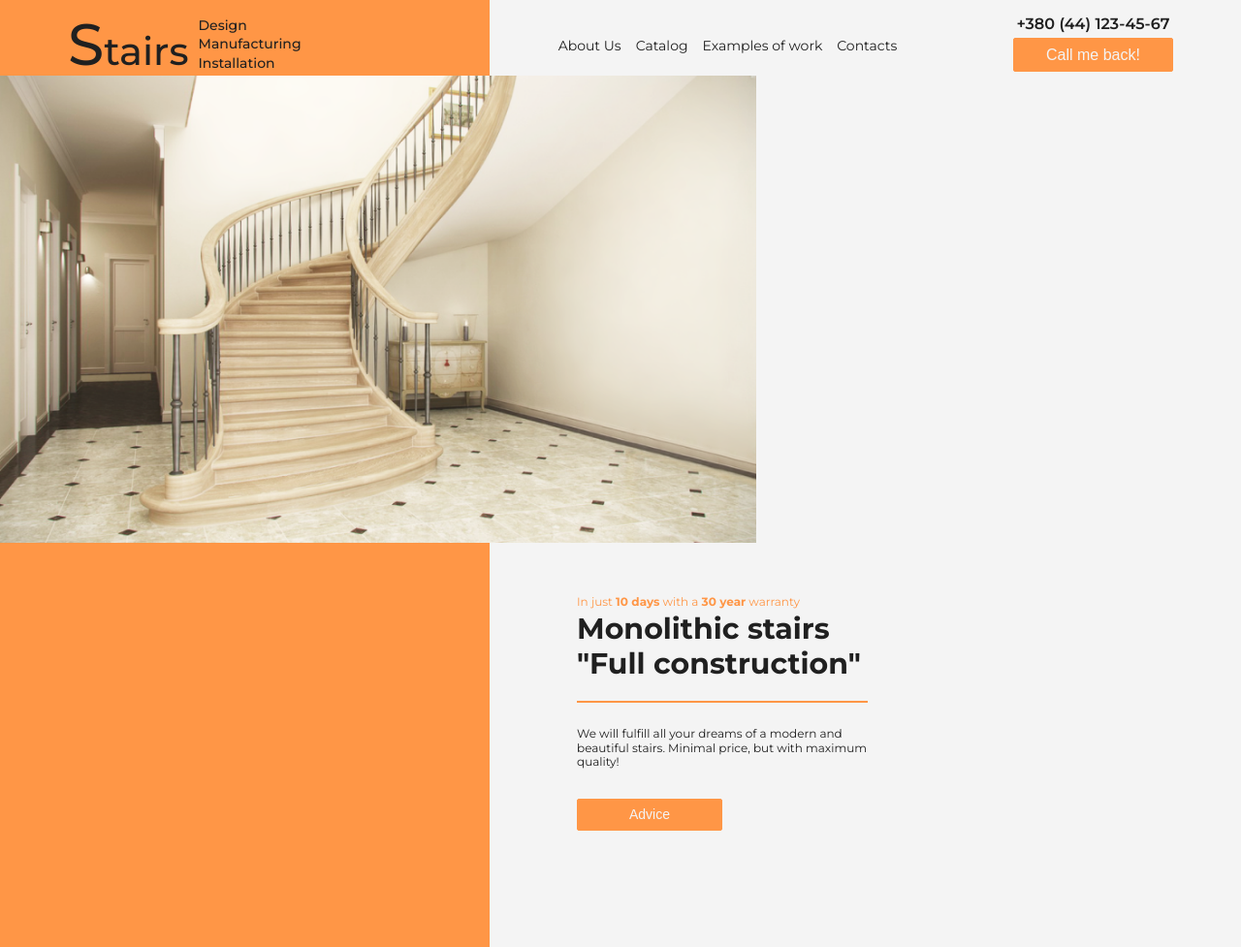
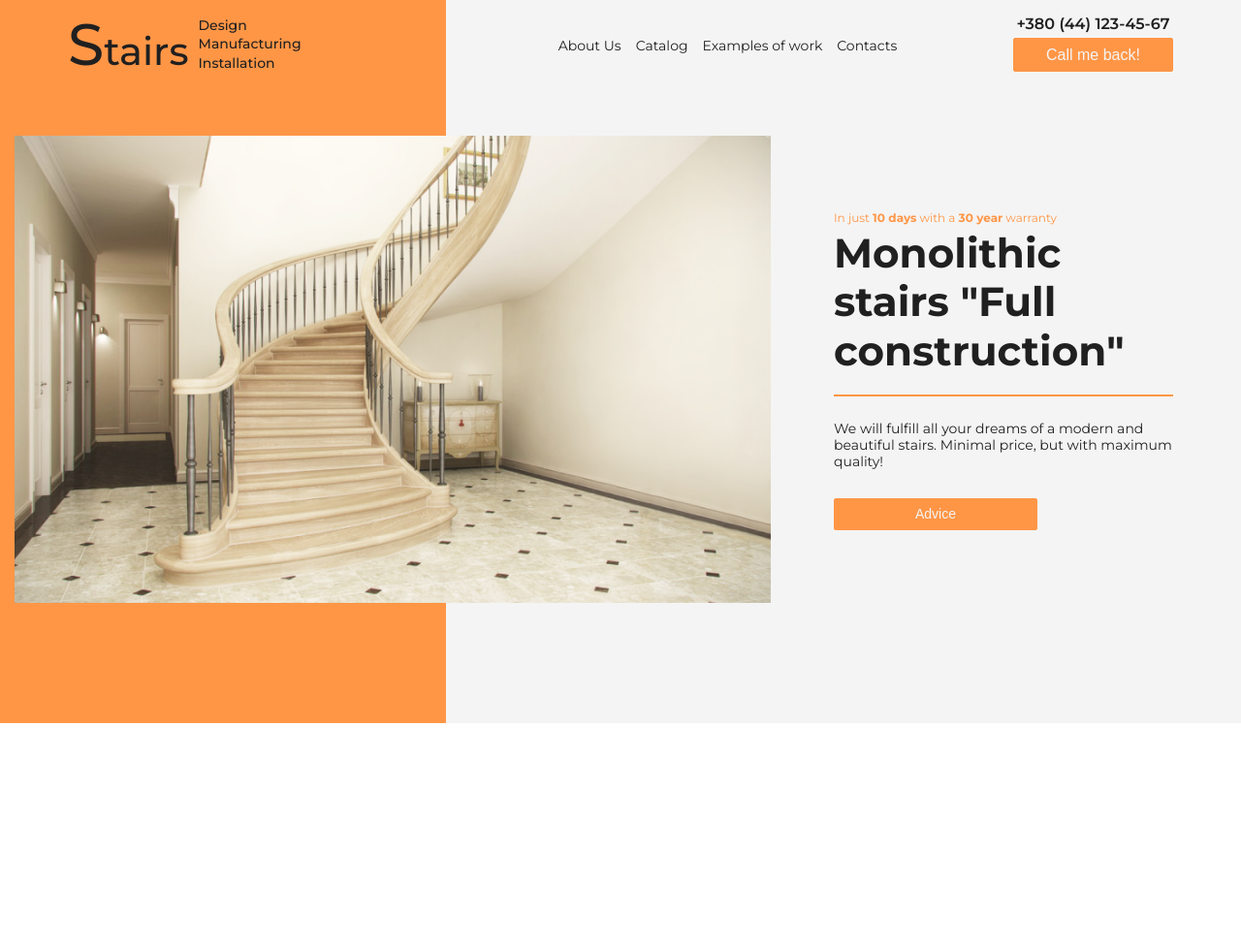
Before and after one commit to soloveiiko/monolithic-stairs, a website: page index.html in a window 1280 px wide. Shown: the whole page at 97% size. After the commit the page ends 800 px from the top, so only its background shows below. Drawn offline with nearby package versions, Linux system fonts and the light colour scheme.

Commit message:
Banner adaptive

```diff
--- a/js/burger-menu.js
+++ b/js/burger-menu.js
@@ -4,4 +4,8 @@ var burgerBtn = document.querySelector('.burger-button'),
 function openDropdown() {
     dropdownMenu.classList.toggle('show-dropdown');
 }
+function burgerAnimation() {
+    burgerBtn.classList.toggle('open-burger');
+}
+burgerBtn.addEventListener('click', burgerAnimation);
 burgerBtn.addEventListener('click', openDropdown);
--- a/scss/_banner.scss
+++ b/scss/_banner.scss
@@ -1,103 +1,13 @@
-// .banner {
-//     position: relative;
-//     background-color: $white;
-
-//     // .banner__container
-//     &__container {
-//         max-width: 1330px;
-//         margin: 0 auto;
-//         padding: 140px 15px 120px;
-//         display: flex;
-//     }
-
-//     // .banner__img-container
-//     &__img-container {
-//         position: relative;
-//         text-align: center;
-//         width: 780px;
-//         margin-right: 80px;
-
-//         img {
-//             width: 100%;
-//             height: auto;
-//         }
-//     }
-
-//     &::before {
-//         content: ' ';
-//         position: absolute;
-//         top: 0;
-//         left: 0;
-//         height: 100%;
-//         width: calc(100%/2 - 230px);
-//         transform-origin: 0 50%;
-//         background-color: $orange;
-//     }
-// }
-
-// .banner-information {
-//     margin: auto 0;
-
-
-//     // .banner-information__row
-//     &__row {
-//         margin-bottom: 3px;
-//         font-weight: 400;
-//         font-size: 12px;
-//         color: $orange;
-
-//         span {
-//             font-weight: 700;
-//             color: $orange;
-//         }
-
-//     }
-
-//     // .banner-information__title
-//     &__title {
-//         max-width: 350px;
-//         margin: 0;
-//         font-weight: 700;
-//         font-size: 45px;
-//     }
-
-//     // .banner-information__line
-//     &__line {
-//         max-width: 350px;
-//         margin: 25px 0 30px;
-//         padding: 1px;
-//         background-color: $orange;
-//     }
-
-//     // .banner-information__text
-//     &__text {
-//         max-width: 380px;
-//         font-weight: 400;
-//         font-size: 14px;
-//     }
-
-//     // .banner-information__btn-container
-//     &__btn-container {
-//         max-width: 210px;
-//     }
-
-//     // .banner-information__advice-btn
-//     &__advice-btn {
-//         @include button-sm;
-//         margin-top: 30px;
-//     }
-// }
-
 .banner {
     position: relative;
     background-color: $white;
 
     // .banner__container
     &__container {
+        display: block;
         max-width: 1330px;
         margin: 0 auto;
         padding: 68px 0px 120px;
-        display: block;
     }
 
     // .banner__img-container
@@ -106,7 +16,6 @@
         text-align: center;
         max-width: 780px;
         width: 100%;
-        margin-right: 80px;
         margin-bottom: 50px;
 
         img {
@@ -204,10 +113,11 @@
     .banner-information {
         width: calc(100%/2 - (-60px));
 
-        // .banner-information__row
-        &__row {
+        // .banner-information__row, .banner-information__text
+        &__row,
+        &__text {
+            max-width: 330px;
             font-size: 12px;
-
         }
 
         // .banner-information__title
@@ -219,12 +129,6 @@
         // .banner-information__line
         &__line {
             max-width: 300px;
-        }
-
-        // .banner-information__text
-        &__text {
-            max-width: 330px;
-            font-size: 12px;
         }
 
         // .banner-information__btn-container
@@ -241,8 +145,17 @@
 @include md {
     .banner {
 
+        // .banner__container
         &__container {
-            padding: 78px 0px 120px;
+            display: flex;
+            align-items: center;
+            padding: 120px 15px 120px;
+        }
+
+        // .banner__img-container
+        &__img-container {
+            margin-right: 25px;
+            margin-bottom: 0;
         }
 
         &::before {
@@ -251,6 +164,78 @@
     }
 
     .banner-information {
-        width: calc(100%/2 - (-60px));
+        width: calc(100%/2 - (-50px));
+
+        // .banner-information__title
+        &__title {
+            font-size: 28px;
+        }
     }
 }
+
+@include lg {
+    .banner {
+
+        // .banner__container
+        &__container {
+            padding: 140px 15px 120px;
+        }
+
+        &::before {
+            width: calc(100%/2 - 180px);
+        }
+    }
+
+    .banner-information {
+        width: calc(100%/2 - (-20px));
+
+        // .banner-information__title
+        &__title {
+            max-width: 350px;
+            font-size: 36px;
+        }
+
+        // .banner-information__line
+        &__line {
+            max-width: 350px;
+        }
+
+        // .banner-information__text
+        &__text {
+            max-width: 380px;
+            font-size: 14px;
+        }
+
+        // .banner-information__btn-container
+        &__btn-container {
+            max-width: 210px;
+        }
+
+        // .banner-information__advice-btn
+        &__advice-btn {
+            @include button-md;
+        }
+    }
+}
+
+@include xl {
+    .banner {
+
+        // .banner__img-container
+        &__img-container {
+            margin-right: 50px;
+        }
+
+        &::before {
+            width: calc(100%/2 - 180px);
+        }
+    }
+
+    .banner-information {
+
+        // .banner-information__title
+        &__title {
+            font-size: 42px;
+        }
+    }
+}
--- a/scss/_header.scss
+++ b/scss/_header.scss
@@ -165,6 +165,22 @@
         &::after {
             top: 16px;
             @include burger-button-line;
+        }
+    }
+
+    &.open-burger {
+
+        &__item {
+            transition-duration: 0.5s;
+            background: transparent;
+
+            &::before {
+                transform: rotateZ(45deg) scaleX(1.25) translate(13px, 13px);
+            }
+
+            &::after {
+                transform: rotateZ(-45deg) scaleX(1.25) translate(12px, -12px);
+            }
         }
     }
 }
```
Also changed, not shown: css/style.css.
